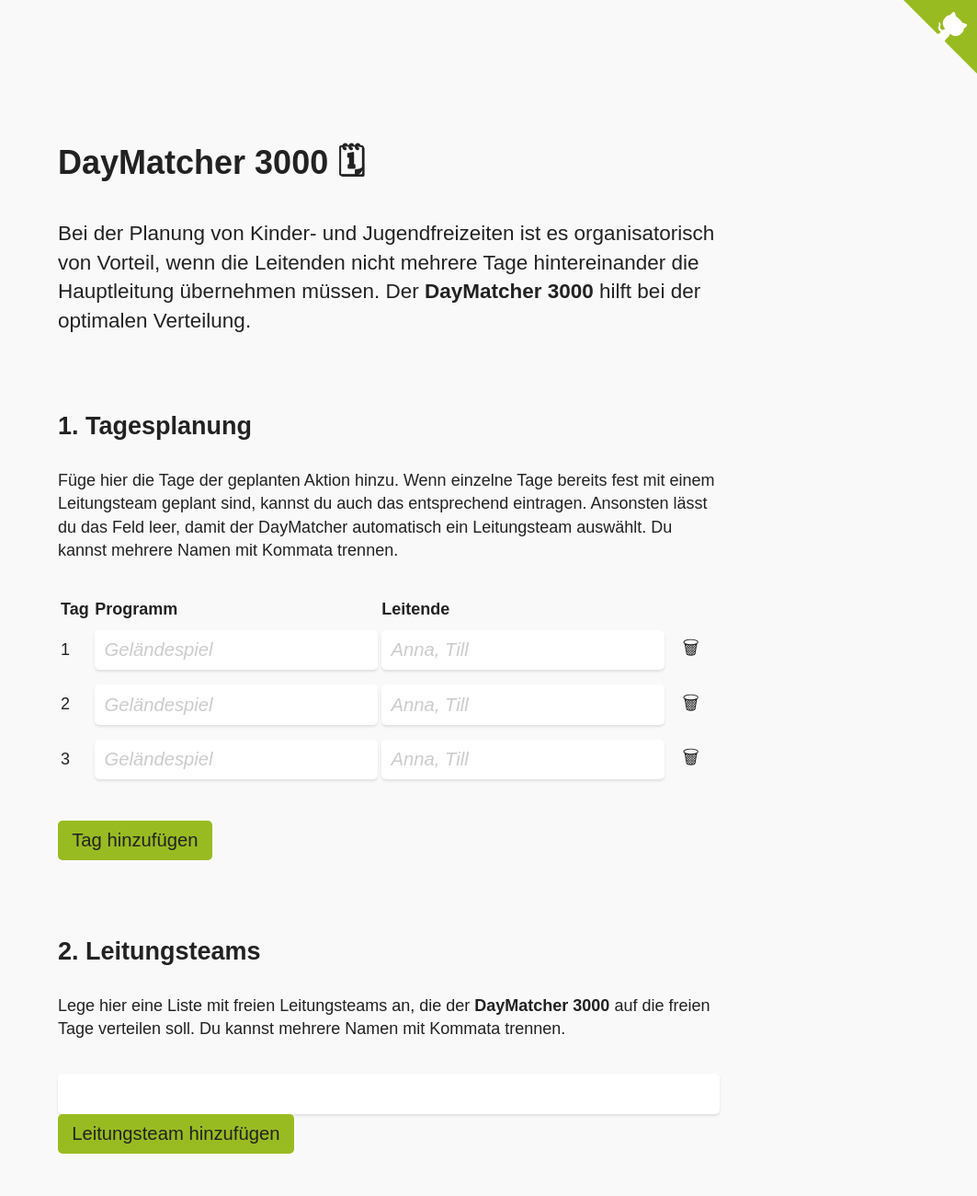
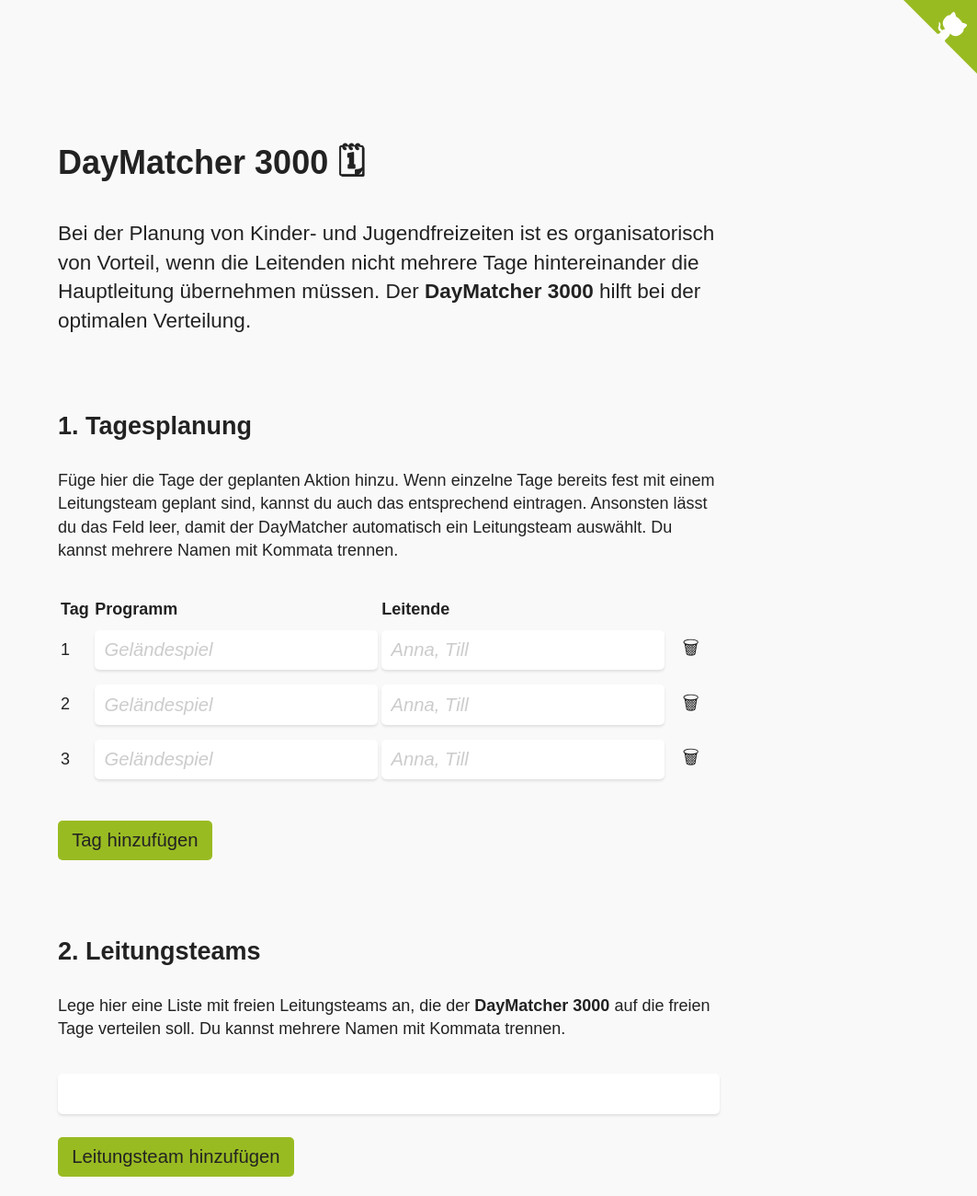
Before and after one commit to tillsanders/day-matcher-3000, a website with bundled scripts: page index.html in a window 1280 px wide. Shown: the top 1300 px of the page at 92% size, without its empty margins (217-1280 px from the left). Built offline with nearby package versions, Linux system fonts and the light colour scheme.

Commit message:
fix: spacing in second form
Signed-off-by: Till Sanders <mail@till-sanders.de>

```diff
--- a/index.html
+++ b/index.html
@@ -59,7 +59,8 @@
         </template>
       </ul>
       <form x-on:submit.prevent="if (newTeam.length > 0) { free.push(newTeam); newTeam = ''; }" x-data="{ newTeam: '' }">
-        <input x-model="newTeam" />
+        <input x-model="newTeam" /><br>
+        <br>
         <button type="submit">Leitungsteam hinzufügen</button>
       </form>
     </section>
```
